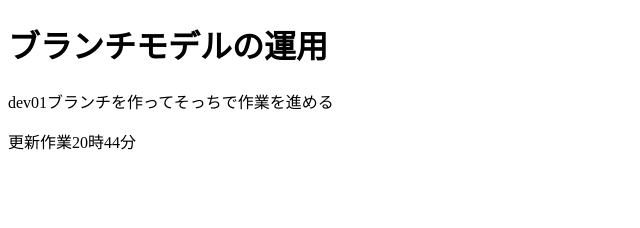
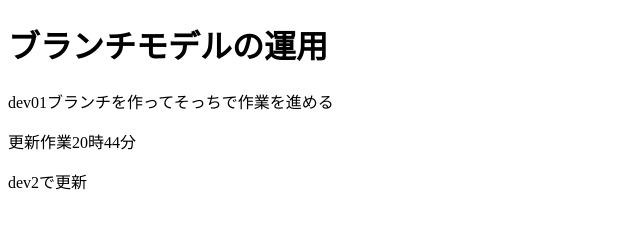
Before and after one commit to takayama-dena/0826-2, a plain HTML site: page index.html in a window 1280 px wide. Shown: the whole page, without its empty margins (0-640 px from the left). Drawn offline with Linux system fonts and the light colour scheme.

Commit message:
新しいブランチでの更新

```diff
--- a/index.html
+++ b/index.html
@@ -9,5 +9,6 @@
     <h1>ブランチモデルの運用</h1>
     <p>dev01ブランチを作ってそっちで作業を進める</p>
     <p>更新作業20時44分</p>
+    <p>dev2で更新</p>
 </body>
 </html>
```
